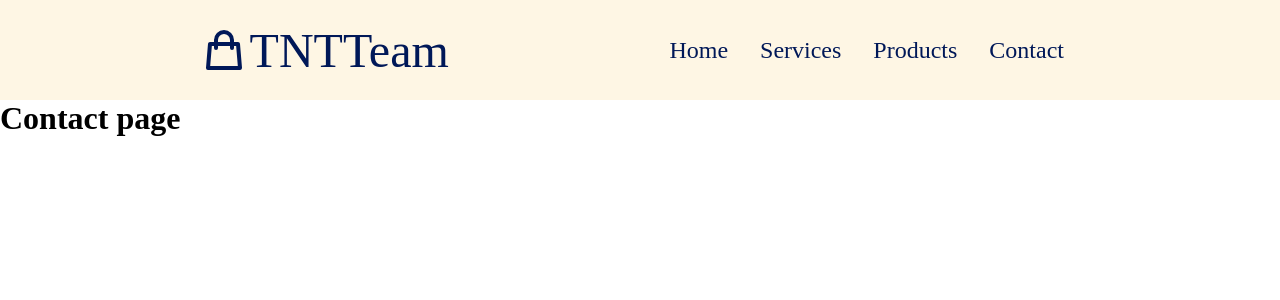
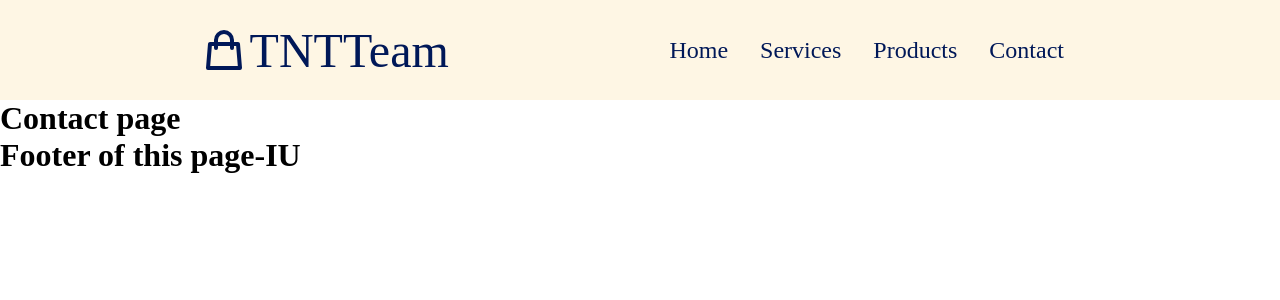
Before and after one commit to phamtuan1152001/WebApplication-Project, a React (Create React App) app in the folder client/: page /contact in a window 1280 px wide. Shown: the top 300 px of the page. Built offline with nearby package versions, Linux system fonts and the light colour scheme.

Commit message:
doing task

```diff
--- a/client/src/App.js
+++ b/client/src/App.js
@@ -1,6 +1,7 @@
 import React from "react";
 import { BrowserRouter as Router, Route, Routes } from "react-router-dom";
 import Navbar from "./components/Navbar";
+import Footer from "./components/Footer";
 import HomePage from "./components/pages/Home";
 import ProductsPage from "./components/pages/Products";
 import ServicesPage from "./components/pages/Services";
@@ -18,6 +19,7 @@ function App() {
           <Route path="/services" element={<ServicesPage />} />
           <Route path="/contact" element={<ContactPage />} />
         </Routes>
+        <Footer/>
       </Router>
     </>
   );
--- /dev/null
+++ b/client/src/components/Footer.js
@@ -0,0 +1,11 @@
+import React from 'react'
+
+function Footer() {
+  return (
+    <div>
+        <h1>Footer of this page-IU</h1>
+    </div>
+  )
+}
+
+export default Footer
```
Also changed, not shown: client/src/components/Footer.css (added).
